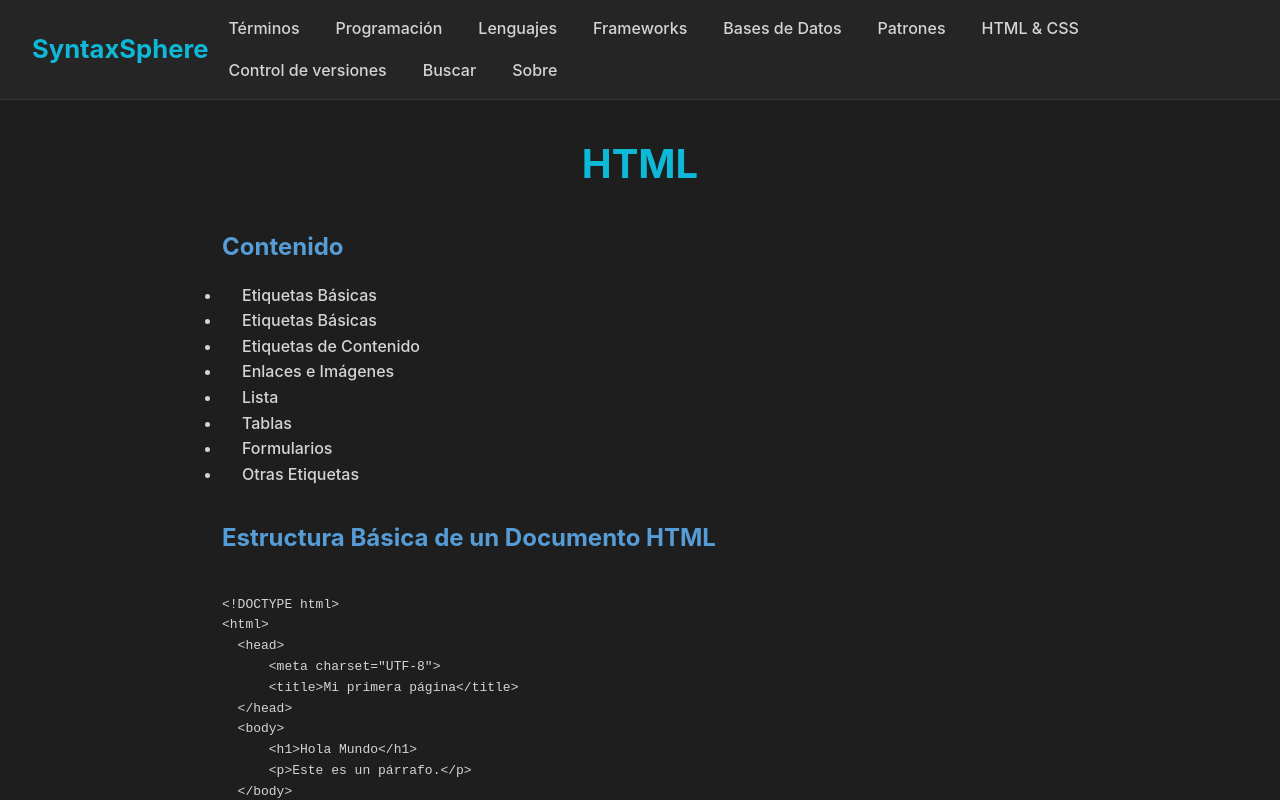
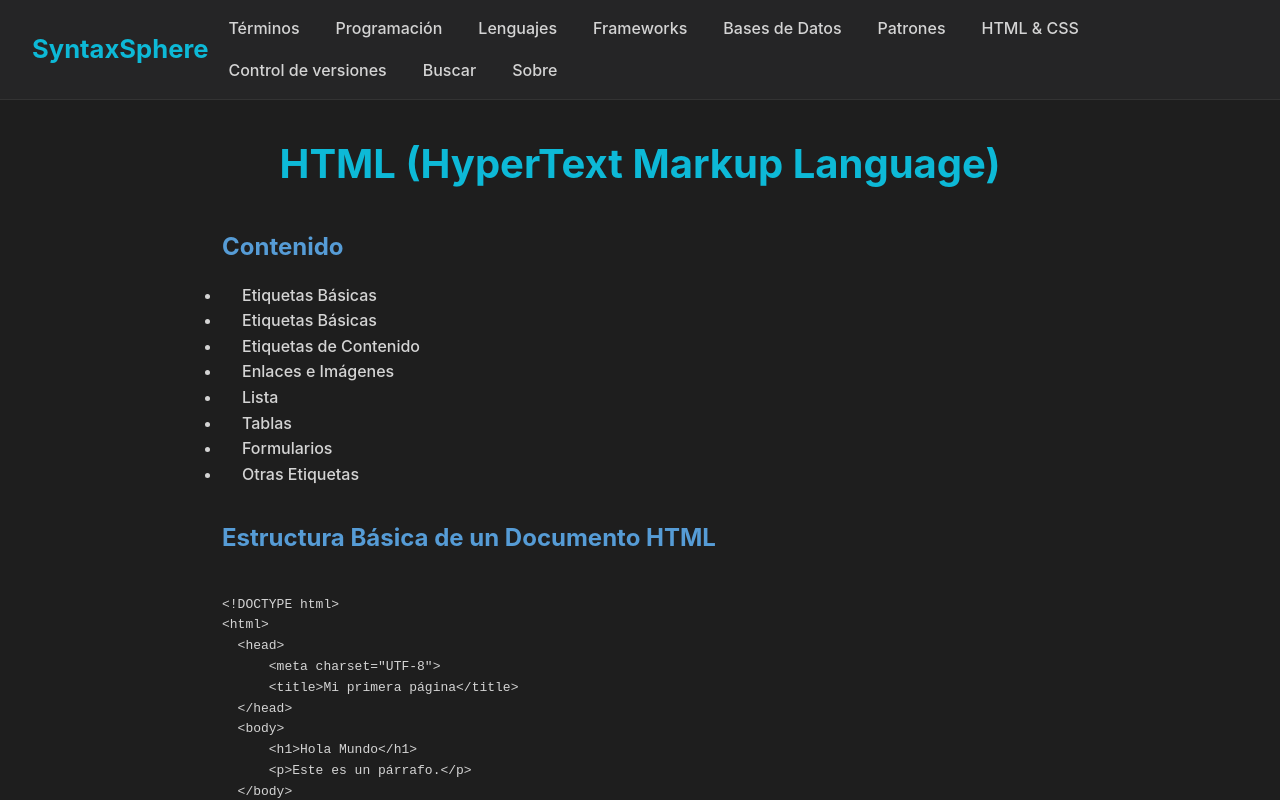
Before and after one commit to DdEze/SyntaxSphere, a Next.js app: page /html-css/html in a window 1280 px wide. Shown: the top 800 px of the page. Built offline with nearby package versions, Linux system fonts and the light colour scheme.

Commit message:
Cambio en <h1> en las pagina de 'HTML' y 'CSS'

```diff
--- a/app/html-css/html/page.js
+++ b/app/html-css/html/page.js
@@ -7,7 +7,7 @@ import '../../../styles/global.css'
 export default function HtmlPage() {
   return (
     <Layout>
-      <h1>HTML</h1>
+      <h1>HTML (HyperText Markup Language)</h1>
       <nav>
         <h2>Contenido</h2>
         <ul>
```
Also changed, not shown: app/html-css/css/page.js (+4 -4 lines).
